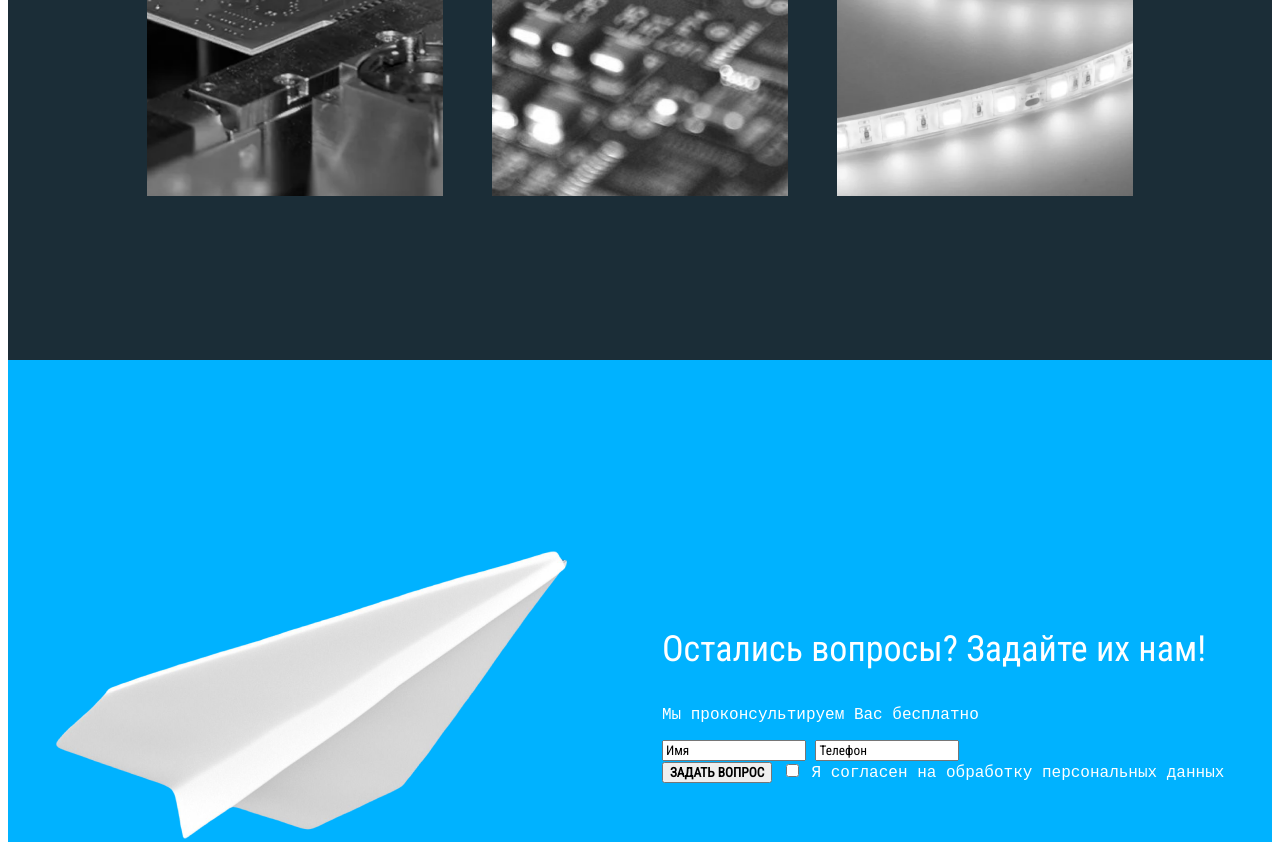
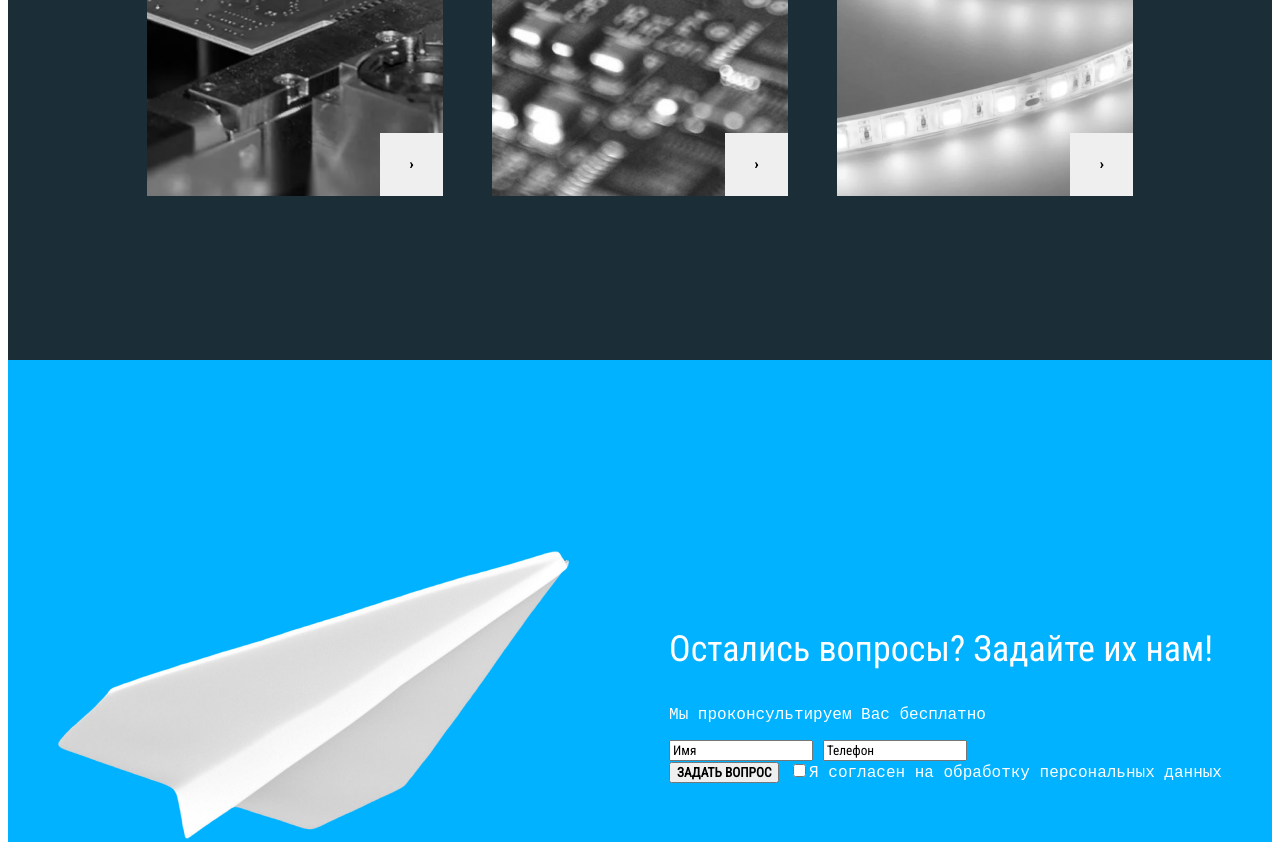
Before and after one commit to KamillaManakova/KamillaManakova, a plain HTML site: page SmartDevice/source/index.html in a window 1280 px wide. Shown: the part 3040-3882 px from the top of the page. Drawn offline with Linux system fonts and the light colour scheme; a web font is replaced by a local one.

Commit message:
Add files via upload

```diff
--- a/SmartDevice/source/index.html
+++ b/SmartDevice/source/index.html
@@ -97,14 +97,17 @@
 
 				<div class = "services__production">
 					<p>Производство печатных плат</p>
+					<button class = "services__button">&#8250;</button>
 				</div>
 
 				<div class = "services__montage">
 					<p>Монтаж печатных плат</p>
+					<button class = "services__button">&#8250;</button>
 				</div>
 
 				<div class = "services__complect">
 					<p>Комплектующие для светотехники</p>
+					<button class = "services__button">&#8250;</button>
 				</div>
 
 			</div>
@@ -113,16 +116,19 @@
 
 
 		<div class = "consult">
-			<img src = "images/plane.png">
+
+			<img src = "images/plane.png" alt = "plane">
+
 			<form class = "consult__form">
 				<h3>Остались вопросы? Задайте их нам!</h3>
 				<p>Мы проконсультируем Вас бесплатно<p>
 				<input type = "text" value = "Имя">
 				<input type = "tel" value = "Телефон">
 				<br>
-				<button class = "consult__button">ЗАДАТЬ ВОПРОС</button>
-				<input type="checkbox"> Я согласен на обработку персональных данных
+				<button class = "consult__button">задать вопрос</button>
+				<input type= "checkbox">Я согласен на обработку персональных данных
 			</form>
+
 		</div>
 
 
```
